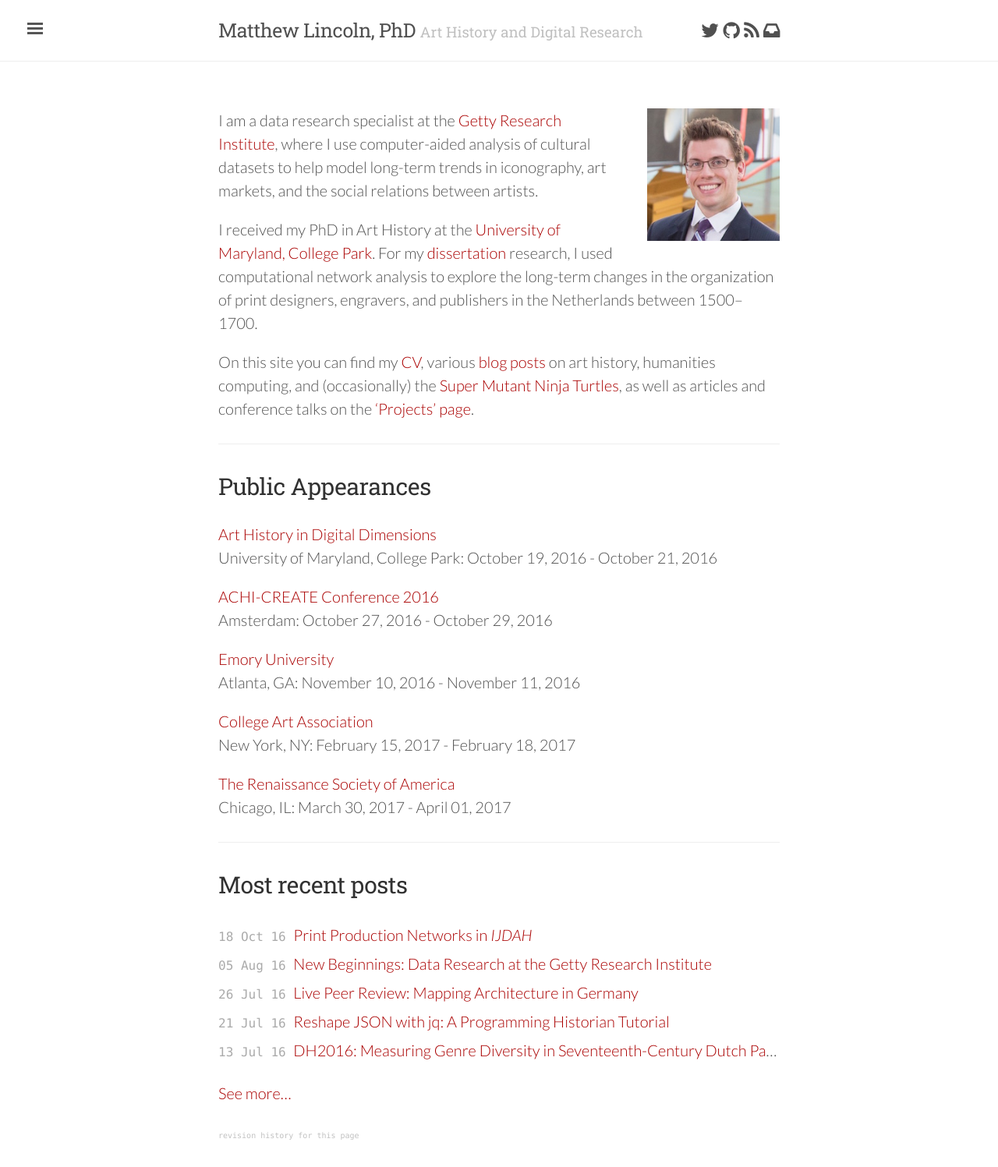
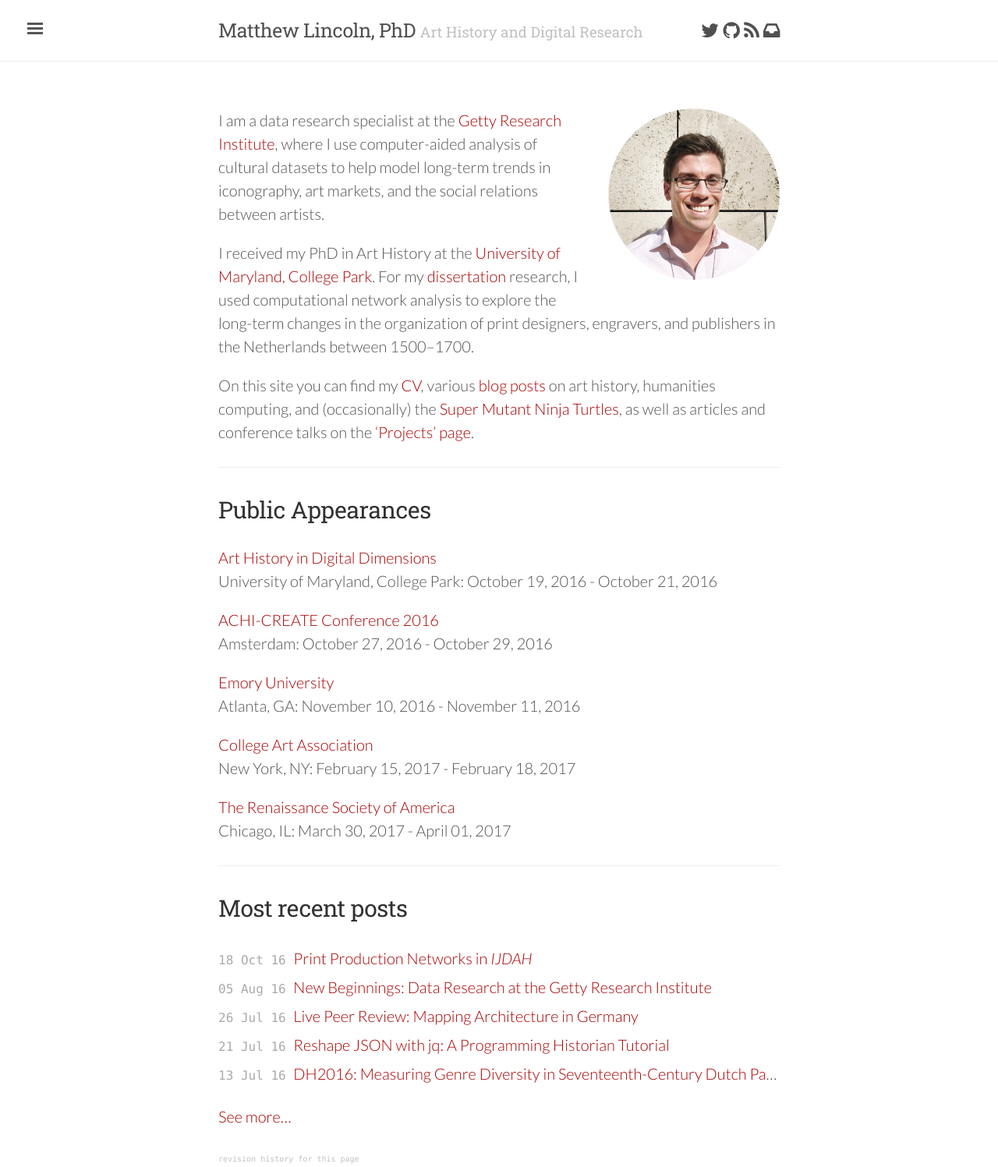
Before and after one commit to mdlincoln/mdlincoln.github.io, a Jekyll site: the page built from index.md, in a window 1280 px wide. Shown: the whole page at 78% size. Built offline with Jekyll 4.4.1, drawn with Linux system fonts in a browser that asks for light colours; nearby versions of some CDN libraries; before the commit the page ends 1467 px from its top, so only the background shows below that.

Commit message:
Getty headshot

```diff
--- a/index.md
+++ b/index.md
@@ -4,7 +4,7 @@
 show_title: false
 ---
 
-<img id="headshot" height="200" width="200" src="/assets/images-display/nga_headshot.jpg" alt="mlincoln headshot" />
+<img id="headshot" height="250" width="250" src="/assets/images-display/getty_headshot.png" alt="mlincoln headshot" />
 
 I am a data research specialist at the [Getty Research Institute](http://www.getty.edu/research/), where I use computer-aided analysis of cultural datasets to help model long-term trends in iconography, art markets, and the social relations between artists.
 
```
Also changed, not shown: assets/images-display/getty_headshot.png (added).
